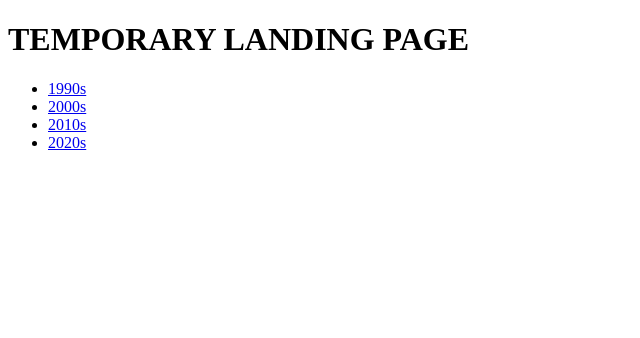
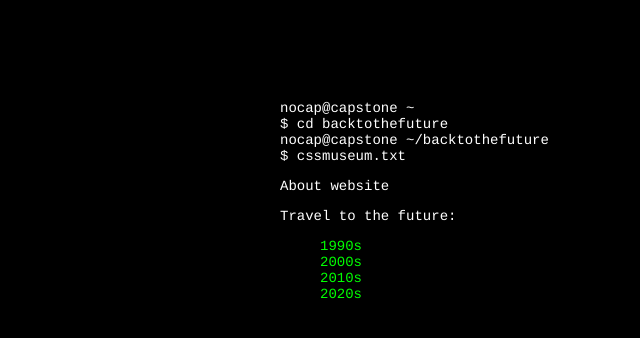
Before and after one commit to wiscofield/capstone, a plain HTML site: page index.html in a window 1280 px wide. Shown: the whole page, without its empty margins (0-640 px from the left). Drawn offline with Linux system fonts and the light colour scheme.

Commit message:
homepage updates

```diff
--- /dev/null
+++ b/index.css
@@ -0,0 +1,24 @@
+body {
+  background-color: black;
+}
+
+#console {
+  font-family: Courier, monospace;
+  color: white;
+  width: 720px;
+  margin-left: auto;
+  margin-right: auto;
+  margin-top: 100px;
+  font-size: 14px;
+}
+
+a {
+  color: #0f0;
+  text-decoration: none;
+}
+
+
+
+li {
+  list-style-type: none;
+}
--- a/index.html
+++ b/index.html
@@ -3,12 +3,17 @@
 <head>
   <meta charset="UTF-8">
   <meta name="viewport" content="width=device-width, initial-scale=1.0">
-  <title>Document</title>
+  <link rel="stylesheet" type="text/css" href="index.css">
+  <title>CSS Museum</title>
 </head>
-<header>
-  <h1>TEMPORARY LANDING PAGE</h1>
-</header>
 <body>
+  <div id="console">
+    <p>nocap@capstone ~<br>
+    $ cd backtothefuture<br>
+    nocap@capstone ~/backtothefuture<br>
+    $ cssmuseum.txt</p>
+    <p>About website</p>
+    <p>Travel to the future:</p>
     <nav>
       <ul>
         <li><a href="1990.html">1990s</a></li>
@@ -17,5 +22,9 @@
         <li><a href="2020.html">2020s</a></li>
       </ul>
     </nav>
+  </div>
+
+
+
 </body>
 </html>
```
Lines whose indentation alone changed are shown as unchanged.
